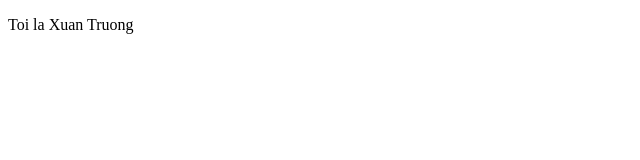
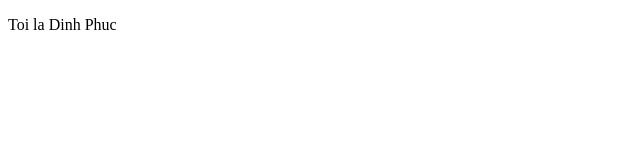
Before and after one commit to XTSoft2004/SPIT_TEST, a plain HTML site: page index.html in a window 1280 px wide. Shown: the full height of the page, 0-640 px from the left. Drawn offline with Linux system fonts and the light colour scheme.

Commit message:
sua file index

```diff
--- a/index.html
+++ b/index.html
@@ -6,6 +6,6 @@
     <title>Document</title>
   </head>
   <body>
-    <p>Toi la Xuan Truong</p>
+    <p>Toi la Dinh Phuc</p>
   </body>
 </html>
```
